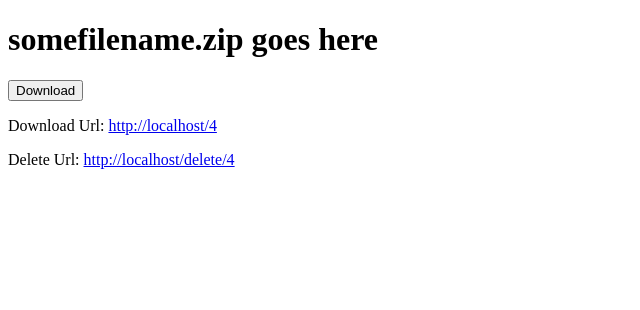
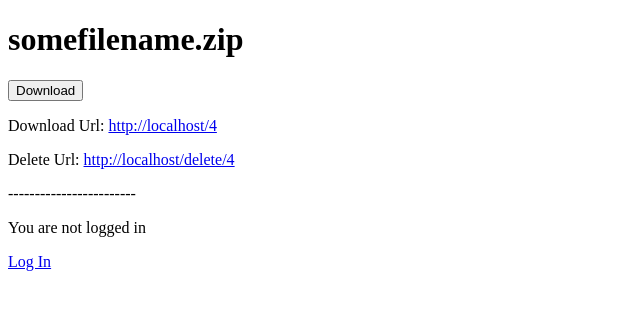
Before and after one commit to aecuto/upload-download-django, a Django app: page /4 in a window 1280 px wide. Shown: the top 310 px of the page, without its empty margins (0-640 px from the left). Run offline with Django 4.2, Linux system fonts and the light colour scheme; data comes from the database, SQL or seed files in the repository; both versions use the stored data as it was after the commit.

Commit message:
move template

```diff
--- a/send/settings.py
+++ b/send/settings.py
@@ -54,11 +54,12 @@ MIDDLEWARE = [
 ROOT_URLCONF = 'send.urls'
 
 LOGIN_REDIRECT_URL = '/'
+LOGOUT_REDIRECT_URL = '/accounts/login'
 
 TEMPLATES = [
     {
         'BACKEND': 'django.template.backends.django.DjangoTemplates',
-        'DIRS': [],
+        'DIRS': [os.path.join(BASE_DIR, 'templates')],
         'APP_DIRS': True,
         'OPTIONS': {
             'context_processors': [
--- /dev/null
+++ b/templates/base.html
@@ -0,0 +1,21 @@
+<!DOCTYPE html>
+<html>
+<head>
+	<meta charset="UTF-8">
+	<title>{% block title %}Send{% endblock %}</title>
+</head>
+<body>
+{% block body %}{% endblock %}
+
+
+<p>------------------------</p>
+
+{% if user.is_authenticated %}
+  Hi {{ user.username }}!
+  <p><a href="{% url 'logout' %}">Log Out</a></p>
+{% else %}
+  <p>You are not logged in</p>
+  <a href="{% url 'login' %}">Log In</a>
+{% endif %}
+</body>
+</html>
--- a/upload/templates/upload/delete.html
+++ b/templates/upload/delete.html
@@ -3,7 +3,7 @@
 <h1>Delete</h1>
 
 <form action="{% url 'delete' object.id %}" method="POST">
-	<p>Do you want to delete <strong>filename goes here</strong>?</p>
+	<p>Do you want to delete <strong>{{ object.file_name }}</strong>?</p>
 	{% csrf_token %}
 	<p><input type="submit" value="Delete"></p>
 </form>
--- a/upload/templates/upload/upload_detail.html
+++ b/templates/upload/upload_detail.html
@@ -1,6 +1,6 @@
 {% extends "base.html" %}
 {% block body %}
-<h1>{{ object.file_name }} goes here</h1>
+<h1>{{ object.file_name }}</h1>
 
 <form action="{% url 'download' object.id %}" method="POST">
 {% if object.password %}
--- a/upload/form.py
+++ b/upload/form.py
@@ -1,6 +1,5 @@
 from django import forms
 from .models import Upload
-
 
 class UploadForm(forms.ModelForm):
     file = forms.FileField()
--- a/upload/templates/base.html
+++ /dev/null
@@ -1,10 +0,0 @@
-<!DOCTYPE html>
-<html>
-<head>
-	<meta charset="UTF-8">
-	<title>{% block title %}Send{% endblock %}</title>
-</head>
-<body>
-{% block body %}{% endblock %}
-</body>
-</html>
--- a/upload/urls.py
+++ b/upload/urls.py
@@ -1,10 +1,11 @@
 from django.urls import path
+from django.contrib.auth.decorators import login_required
 
 from . import views
 
 urlpatterns = [
-    path('', views.UploadPage.as_view(), name='upload'),
+    path('', login_required(views.UploadPage.as_view()), name='upload'),
     path('<slug:pk>', views.Download.as_view(), name='download'),
-    path('delete/<slug:pk>', views.Delete.as_view(), name='delete'),
+    path('delete/<slug:pk>', login_required(views.Delete.as_view()), name='delete'),
     path('index', views.index, name='index'),
 ]
```
Also changed, not shown: db.sqlite3, templates/registration/login.html (renamed from upload/templates/registration/login.html), templates/upload/upload_form.html (renamed from upload/templates/upload/upload_form.html).
